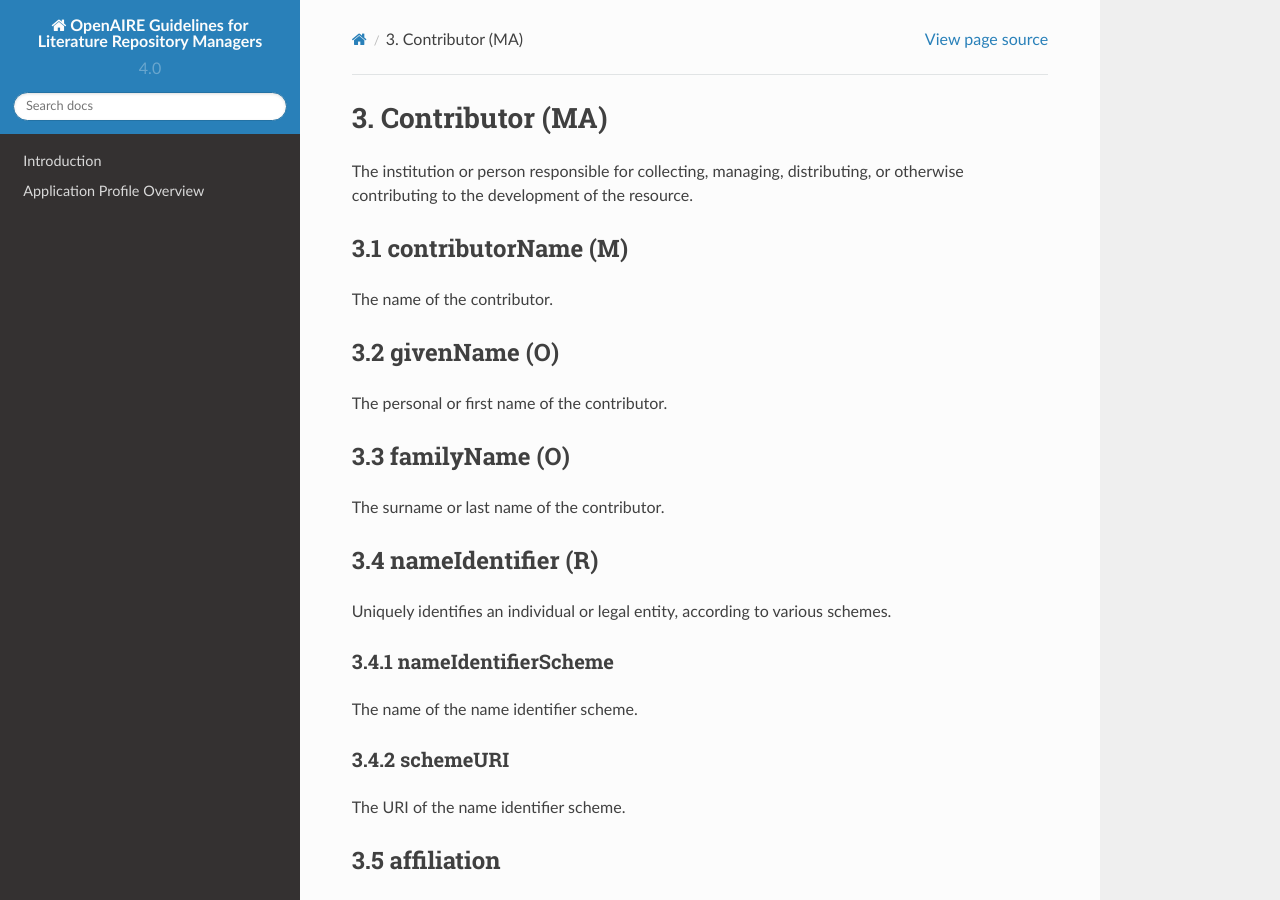
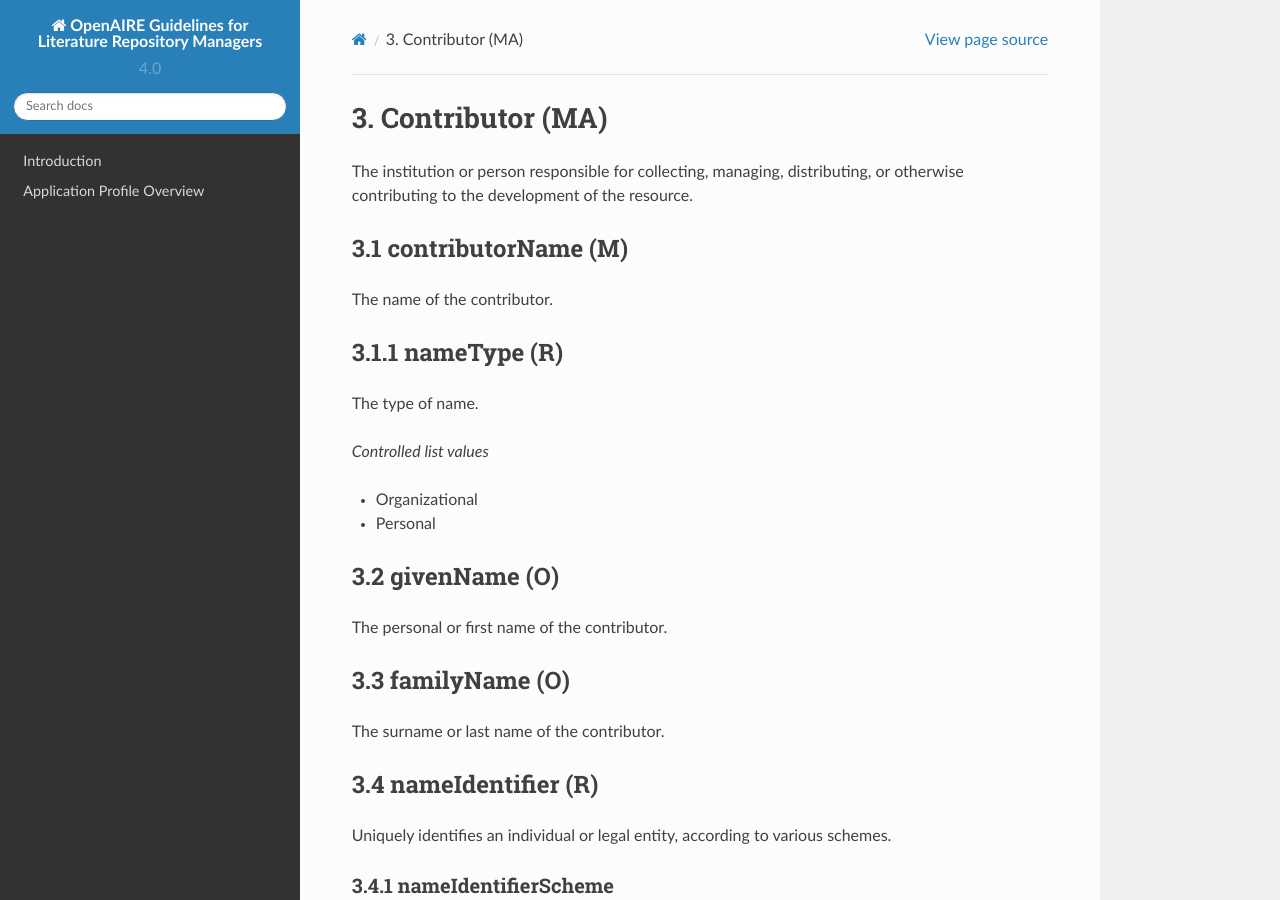
Before and after one commit to openaire/guidelines-literature-repositories, a Sphinx documentation site: the page built from docs/field_contributor.rst, in a window 1280 px wide and 900 px high. Built offline with Sphinx 7.4.7 and the Read the Docs theme 2.0.0, drawn with Linux system fonts in a browser that asks for light colours; a script that is not in the unit is left out.

Commit message:
added nameType attribute to creator and contributor

```diff
--- a/docs/field_contributor.rst
+++ b/docs/field_contributor.rst
@@ -11,6 +11,16 @@ The institution or person responsible for collecting, managing, distributing, or
 -----------------------
 
 The name of the contributor.
+
+3.1.1 nameType (R)
+------------------
+
+The type of name.
+
+*Controlled list values*
+
+* Organizational
+* Personal
 
 3.2 givenName (O)
 -----------------
```
Also changed, not shown: docs/field_creator.rst (+10 -0 lines).
